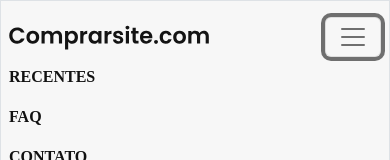
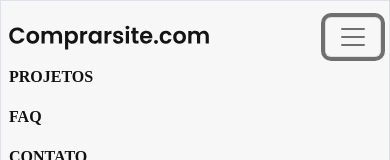
Before and after one commit to eidiogolima/ComprarSite.com, a React (Create React App) app: page / in a window 390 px wide. Both pictures are taken after a click on the button 353 px from the left and 37 px from the top of the page. Shown: the top 160 px of the page. Built offline with nearby package versions, Linux system fonts and the light colour scheme.

Commit message:
header - recentes/projetos

```diff
--- a/src/JS/Componentes/Global/Header.js
+++ b/src/JS/Componentes/Global/Header.js
@@ -29,7 +29,7 @@ const Header = () => {
           <ul className="d-flex navbar-nav align-item-center">
             <li className="nav-item">
               <a className="nav-link fw-semibold cor-11" href="#trabalhos">
-                RECENTES
+                PROJETOS
               </a>
             </li>
 
```
